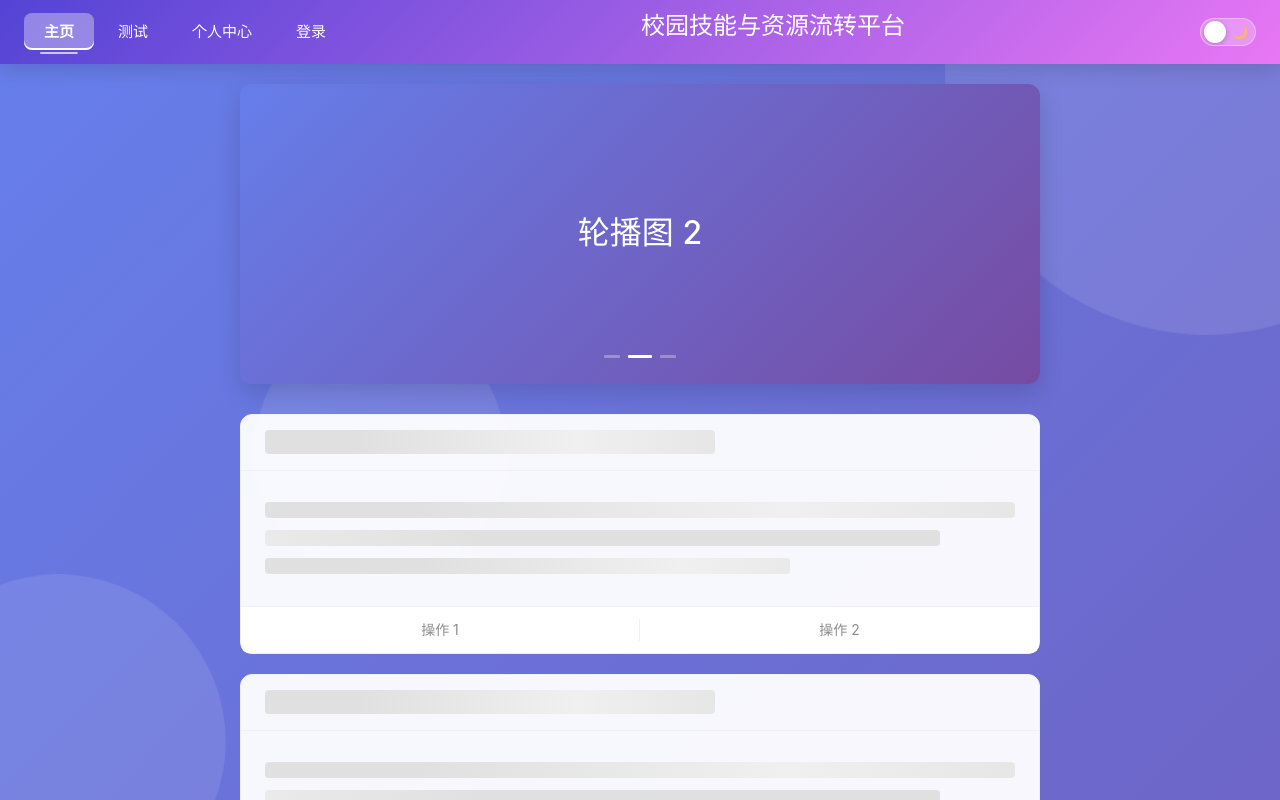
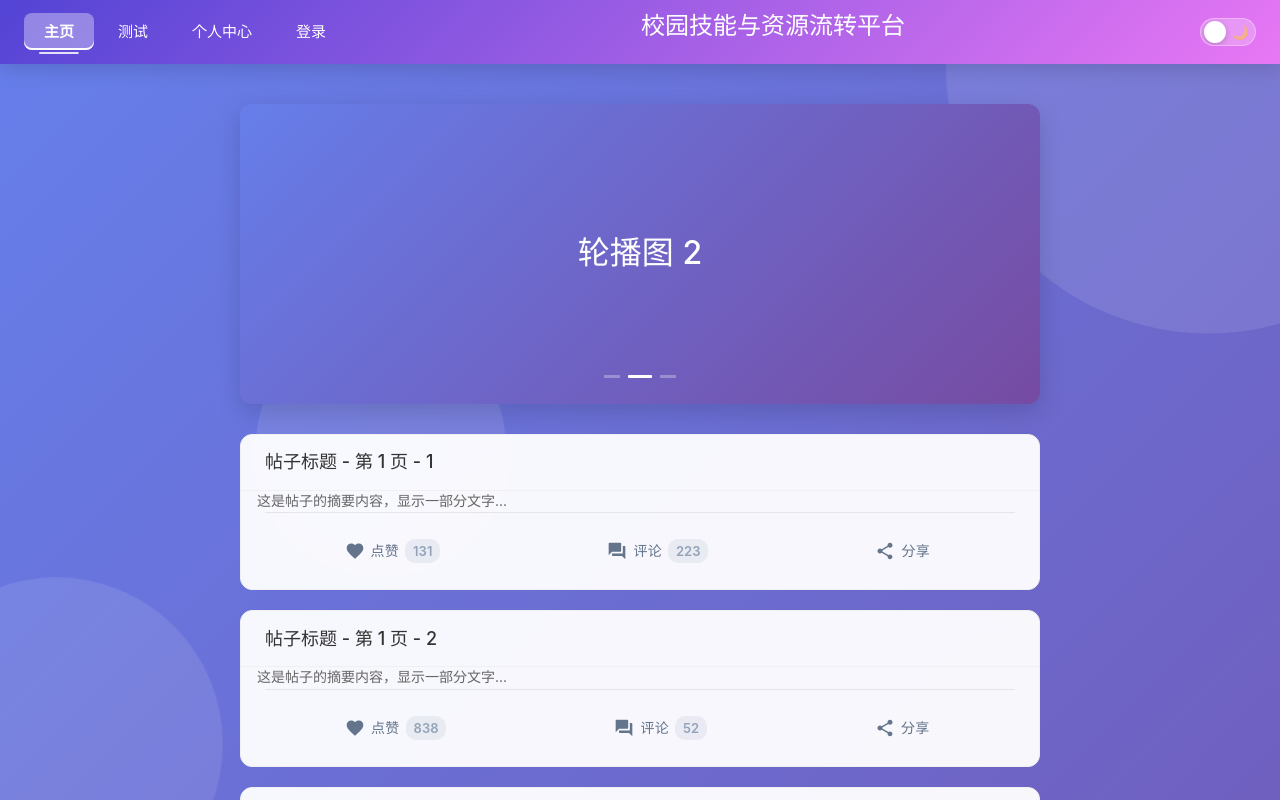
Before and after one commit to bishop9910/school_platform, a Vue app: page / in a window 1280 px wide. Built offline with nearby package versions, Linux system fonts and the light colour scheme.

Commit message:
scroll home

```diff
--- a/src/components/Home.vue
+++ b/src/components/Home.vue
@@ -1,13 +1,85 @@
 <script setup lang="ts">
-import {useThemeStore} from '@/stores/theme'
-import {getInfo} from '@/api/login'
+import { ref, onMounted, onUnmounted } from 'vue'
+import { useThemeStore } from '@/stores/theme'
+
 const ThemeStore = useThemeStore()
 
+// --- 分页与数据状态 ---
+const page = ref(1)
+const pageSize = 10
+const posts = ref<any[]>([])
+const loading = ref(false)
+const finished = ref(false)
+
+// --- 加载数据 ---
+const loadPosts = async () => {
+  if (loading.value || finished.value) return
+  loading.value = true
+
+  try {
+    await new Promise(resolve => setTimeout(resolve, 1000))
+
+    const newPosts = Array.from({ length: pageSize }).map((_, index) => ({
+      id: (page.value - 1) * pageSize + index,
+      title: `帖子标题 - 第 ${page.value} 页 - ${index + 1}`,
+      content: '这是帖子的摘要内容，显示一部分文字...',
+      likes: Math.floor(Math.random() * 1000),
+      comments: Math.floor(Math.random() * 500)
+    }))
+
+    if (newPosts.length < pageSize) {
+      finished.value = true
+    }
+
+    posts.value = [...posts.value, ...newPosts]
+    page.value++
+  } catch (error) {
+    console.error('加载失败', error)
+  } finally {
+    loading.value = false
+  }
+}
+
+// --- 操作按钮事件 ---
+const handleLike = (post: any) => {
+  console.log('点赞', post.id)
+  post.likes = (post.likes || 0) + 1
+}
+
+const handleComment = (post: any) => {
+  console.log('评论', post.id)
+}
+
+const handleShare = (post: any) => {
+  console.log('分享', post.id)
+}
+
+// --- 滚动监听 ---
+const handleScroll = () => {
+  if (loading.value || finished.value) return
+
+  const scrollTop = window.scrollY || window.pageYOffset || document.documentElement.scrollTop
+  const clientHeight = window.innerHeight || document.documentElement.clientHeight
+  const scrollHeight = document.body.scrollHeight || document.documentElement.scrollHeight
+
+  if (scrollTop + clientHeight >= scrollHeight - 100) {
+    loadPosts()
+  }
+}
+
+onMounted(() => {
+  loadPosts()
+  window.addEventListener('scroll', handleScroll)
+})
+
+onUnmounted(() => {
+  window.removeEventListener('scroll', handleScroll)
+})
 </script>
 
 <template>
 <div class="home-container" :data-theme="ThemeStore.isDark?'dark':'light'">
-  <div class="home-bg" >
+  <div class="home-bg">
     <div class="bg-circle circle-1"></div>
     <div class="bg-circle circle-2"></div>
     <div class="bg-circle circle-3"></div>
@@ -35,33 +107,68 @@ const ThemeStore = useThemeStore()
     <!-- 帖子列表 -->
     <div class="posts-container">
       <a-card
-        v-for="i in 10"
-        :key="i"
+        v-for="post in posts"
+        :key="post.id"
         class="post-card"
         :bordered="true"
+        :bodyStyle="{ padding: '0px 16px 0px 16px' }"
       >
         <template #title>
           <div class="card-header">
-            <div class="title-placeholder"></div>
+            <h4 class="real-title">{{ post.title }}</h4>
           </div>
         </template>
         <div class="card-content">
-          <div class="content-line line-1"></div>
-          <div class="content-line line-2"></div>
-          <div class="content-line line-3"></div>
+          <p class="real-content">{{ post.content }}</p>
         </div>
-        <template #actions>
-          <span>操作 1</span>
-          <span>操作 2</span>
-        </template>
+
+        <!-- ✨ 美化后的操作区 -->
+        <div class="card-footer-actions">
+          <button class="action-btn like-btn" @click="handleLike(post)">
+            <span class="action-icon">
+              <svg viewBox="0 0 24 24" fill="currentColor" class="icon-heart">
+                <path d="M12 21.35l-1.45-1.32C5.4 15.36 2 12.28 2 8.5 2 5.42 4.42 3 7.5 3c1.74 0 3.41.81 4.5 2.09C13.09 3.81 14.76 3 16.5 3 19.58 3 22 5.42 22 8.5c0 3.78-3.4 6.86-8.55 11.54L12 21.35z"/>
+              </svg>
+            </span>
+            <span class="action-text">点赞</span>
+            <span class="action-count">{{ post.likes }}</span>
+          </button>
+
+          <button class="action-btn comment-btn" @click="handleComment(post)">
+            <span class="action-icon">
+              <svg viewBox="0 0 24 24" fill="currentColor" class="icon-comment">
+                <path d="M21 6h-2v9H6v2c0 .55.45 1 1 1h11l4 4V7c0-.55-.45-1-1-1zm-4 6V3c0-.55-.45-1-1-1H3c-.55 0-1 .45-1 1v14l4-4h10c.55 0 1-.45 1-1z"/>
+              </svg>
+            </span>
+            <span class="action-text">评论</span>
+            <span class="action-count">{{ post.comments }}</span>
+          </button>
+
+          <button class="action-btn share-btn" @click="handleShare(post)">
+            <span class="action-icon">
+              <svg viewBox="0 0 24 24" fill="currentColor" class="icon-share">
+                <path d="M18 16.08c-.76 0-1.44.3-1.96.77L8.91 12.7c.05-.23.09-.46.09-.7s-.04-.47-.09-.7l7.05-4.11c.54.5 1.25.81 2.04.81 1.66 0 3-1.34 3-3s-1.34-3-3-3-3 1.34-3 3c0 .24.04.47.09.7L8.04 9.81C7.5 9.31 6.79 9 6 9c-1.66 0-3 1.34-3 3s1.34 3 3 3c.79 0 1.5-.31 2.04-.81l7.12 4.16c-.05.21-.08.43-.08.65 0 1.61 1.31 2.92 2.92 2.92s2.92-1.31 2.92-2.92-1.31-2.92-2.92-2.92z"/>
+              </svg>
+            </span>
+            <span class="action-text">分享</span>
+          </button>
+        </div>
       </a-card>
+
+      <div v-if="loading" class="loading-status">
+        <span class="loading-spinner"></span> 加载中...
+      </div>
+
+      <div v-if="finished && posts.length > 0" class="loading-status finished">
+        没有更多数据了
+      </div>
     </div>
   </div>
 </div>
-
 </template>
 
 <style>
+/* 保持原有变量定义 */
 .home-container[data-theme="dark"] {
   --bg-1 :#1a1a2e;
   --bg-2 :#263c77;
@@ -72,14 +179,19 @@ const ThemeStore = useThemeStore()
   --bg-2 :#764ba2;
   display: flex;
   flex-direction: column;
-  justify-content: center;
+  justify-content: center; /* 注意：如果内容很多，justify-content 可能会影响顶部间距，通常改为 flex-start */
   align-items: center;
   background: linear-gradient(135deg, var(--bg-1) 0%, var(--bg-2) 100%);
   position: relative;
   min-height: 100vh;
   padding: 20px;
   box-sizing: border-box;
+}
 
+/* 建议修改：当内容超出时，让内容从顶部开始，而不是居中 */
+.home-container:has(.posts-container) {
+  justify-content: flex-start;
+  padding-top: 40px;
 }
 
 .home-bg {
@@ -180,61 +292,47 @@ const ThemeStore = useThemeStore()
   box-shadow: 0 12px 32px rgba(0, 0, 0, 0.2);
 }
 
-/* 卡片标题占位 */
-.card-header {
+/* 真实内容样式 */
+.real-title {
+  margin: 0;
+  font-size: 18px;
+  color: #333;
+}
+
+.real-content {
+  margin: 0;
+  color: #666;
+  line-height: 1.6;
+}
+
+/* 加载状态样式 */
+.loading-status {
+  text-align: center;
+  padding: 20px;
+  color: #666;
+  font-size: 14px;
   display: flex;
   align-items: center;
+  justify-content: center;
+  gap: 8px;
 }
 
-.title-placeholder {
-  height: 24px;
-  width: 60%;
-  background: linear-gradient(90deg, #e0e0e0 25%, #f0f0f0 50%, #e0e0e0 75%);
-  background-size: 200% 100%;
-  border-radius: 4px;
-  animation: shimmer 1.5s infinite;
+.loading-status.finished {
+  color: #999;
 }
 
-/* 卡片内容占位 */
-.card-content {
-  display: flex;
-  flex-direction: column;
-  gap: 12px;
-  padding: 8px 0;
+/* 简单的 loading 转圈动画 */
+.loading-spinner {
+  width: 16px;
+  height: 16px;
+  border: 2px solid #ddd;
+  border-top-color: #667eea;
+  border-radius: 50%;
+  animation: spin 0.8s linear infinite;
 }
 
-.content-line {
-  background: linear-gradient(90deg, #e0e0e0 25%, #f0f0f0 50%, #e0e0e0 75%);
-  background-size: 200% 100%;
-  border-radius: 4px;
-  animation: shimmer 1.5s infinite;
-}
-
-.content-line.line-1 {
-  height: 16px;
-  width: 100%;
-  animation-delay: 0s;
-}
-
-.content-line.line-2 {
-  height: 16px;
-  width: 90%;
-  animation-delay: 0.2s;
-}
-
-.content-line.line-3 {
-  height: 16px;
-  width: 70%;
-  animation-delay: 0.4s;
-}
-
-@keyframes shimmer {
-  0% {
-    background-position: -200% 0;
-  }
-  100% {
-    background-position: 200% 0;
-  }
+@keyframes spin {
+  to { transform: rotate(360deg); }
 }
 
 /* 深色模式适配 */
@@ -243,9 +341,208 @@ const ThemeStore = useThemeStore()
   color: #fff;
 }
 
-.home-container[data-theme="dark"] .title-placeholder,
-.home-container[data-theme="dark"] .content-line {
-  background: linear-gradient(90deg, #4a4a6a 25%, #5a5a7a 50%, #4a4a6a 75%);
-  background-size: 200% 100%;
+/* 修复标题和内容颜色 */
+.home-container[data-theme="dark"] .real-title {
+  color: #eee;
 }
+
+.home-container[data-theme="dark"] .real-content {
+  color: #aaa;
+}
+
+/* ... 后面的 loading 样式保持不变 ... */
+.home-container[data-theme="dark"] .loading-status {
+  color: #aaa;
+}
+
+.home-container[data-theme="dark"] .loading-spinner {
+  border-color: #444;
+  border-top-color: #667eea;
+}
+
+/* ===== ✨ 美化后的操作区样式 ===== */
+.card-footer-actions {
+  display: flex;
+  justify-content: space-around;
+  align-items: center;
+  padding: 16px 0;
+  margin: 0 8px;
+  border-top: 1px solid rgba(0, 0, 0, 0.08);
+  gap: 8px;
+}
+
+.action-btn {
+  display: flex;
+  align-items: center;
+  gap: 6px;
+  cursor: pointer;
+  padding: 10px 20px;
+  border: none;
+  border-radius: 12px;
+  transition: all 0.3s cubic-bezier(0.4, 0, 0.2, 1);
+  background: transparent;
+  font-size: 14px;
+  font-weight: 500;
+  position: relative;
+  overflow: hidden;
+  color: #64748b;
+  min-width: 100px;
+}
+
+/* 按钮背景渐变效果 */
+.action-btn::before {
+  content: '';
+  position: absolute;
+  inset: 0;
+  background: linear-gradient(135deg, rgba(102, 126, 234, 0.08) 0%, rgba(118, 75, 162, 0.08) 100%);
+  opacity: 0;
+  transition: opacity 0.3s ease;
+  border-radius: 12px;
+}
+
+.action-btn:hover::before {
+  opacity: 1;
+}
+
+.action-btn:hover {
+  color: #667eea;
+  transform: translateY(-2px);
+}
+
+.action-btn:active {
+  transform: translateY(0);
+}
+
+/* 图标样式 */
+.action-icon {
+  display: flex;
+  align-items: center;
+  justify-content: center;
+  width: 20px;
+  height: 20px;
+  transition: transform 0.3s ease;
+}
+
+.action-btn:hover .action-icon {
+  transform: scale(1.15);
+}
+
+.action-icon svg {
+  width: 100%;
+  height: 100%;
+}
+
+/* 文字样式 */
+.action-text {
+  font-weight: 500;
+  letter-spacing: 0.3px;
+}
+
+/* 计数样式 */
+.action-count {
+  font-size: 13px;
+  color: #94a3b8;
+  font-weight: 600;
+  background: rgba(148, 163, 184, 0.15);
+  padding: 2px 8px;
+  border-radius: 10px;
+  min-width: 24px;
+  text-align: center;
+  transition: all 0.3s ease;
+}
+
+.action-btn:hover .action-count {
+  background: rgba(102, 126, 234, 0.2);
+  color: #667eea;
+}
+
+/* 点赞按钮特殊效果 */
+.like-btn:hover .icon-heart {
+  color: #ef4444;
+}
+
+/* 评论按钮特殊效果 */
+.comment-btn:hover .icon-comment {
+  color: #3b82f6;
+}
+
+/* 分享按钮特殊效果 */
+.share-btn:hover .icon-share {
+  color: #10b981;
+}
+
+/* ===== 🌙 深色模式适配 ===== */
+.home-container[data-theme="dark"] .card-footer-actions {
+  border-top-color: rgba(255, 255, 255, 0.12);
+}
+
+.home-container[data-theme="dark"] .action-btn {
+  color: #94a3b8;
+}
+
+.home-container[data-theme="dark"] .action-btn::before {
+  background: linear-gradient(135deg, rgba(102, 126, 234, 0.12) 0%, rgba(118, 75, 162, 0.12) 100%);
+}
+
+.home-container[data-theme="dark"] .action-btn:hover {
+  color: #818cf8;
+}
+
+.home-container[data-theme="dark"] .action-count {
+  background: rgba(148, 163, 184, 0.2);
+  color: #64748b;
+}
+
+.home-container[data-theme="dark"] .action-btn:hover .action-count {
+  background: rgba(129, 140, 248, 0.25);
+  color: #818cf8;
+}
+
+/* 点赞深色效果 */
+.home-container[data-theme="dark"] .like-btn:hover .icon-heart {
+  color: #f87171;
+}
+
+/* 评论深色效果 */
+.home-container[data-theme="dark"] .comment-btn:hover .icon-comment {
+  color: #60a5fa;
+}
+
+/* 分享深色效果 */
+.home-container[data-theme="dark"] .share-btn:hover .icon-share {
+  color: #34d399;
+}
+
+/* ===== 点击涟漪效果 ===== */
+.action-btn .ripple {
+  position: absolute;
+  border-radius: 50%;
+  background: rgba(102, 126, 234, 0.4);
+  transform: scale(0);
+  animation: ripple-animation 0.6s ease-out;
+  pointer-events: none;
+}
+
+@keyframes ripple-animation {
+  to {
+    transform: scale(4);
+    opacity: 0;
+  }
+}
+
+/* ===== 点赞动画 ===== */
+@keyframes heart-beat {
+  0%, 100% { transform: scale(1); }
+  50% { transform: scale(1.3); }
+}
+
+.action-btn.liked .icon-heart {
+  animation: heart-beat 0.4s ease;
+  color: #ef4444;
+}
+
+.home-container[data-theme="dark"] .action-btn.liked .icon-heart {
+  color: #f87171;
+}
+
 </style>
```
